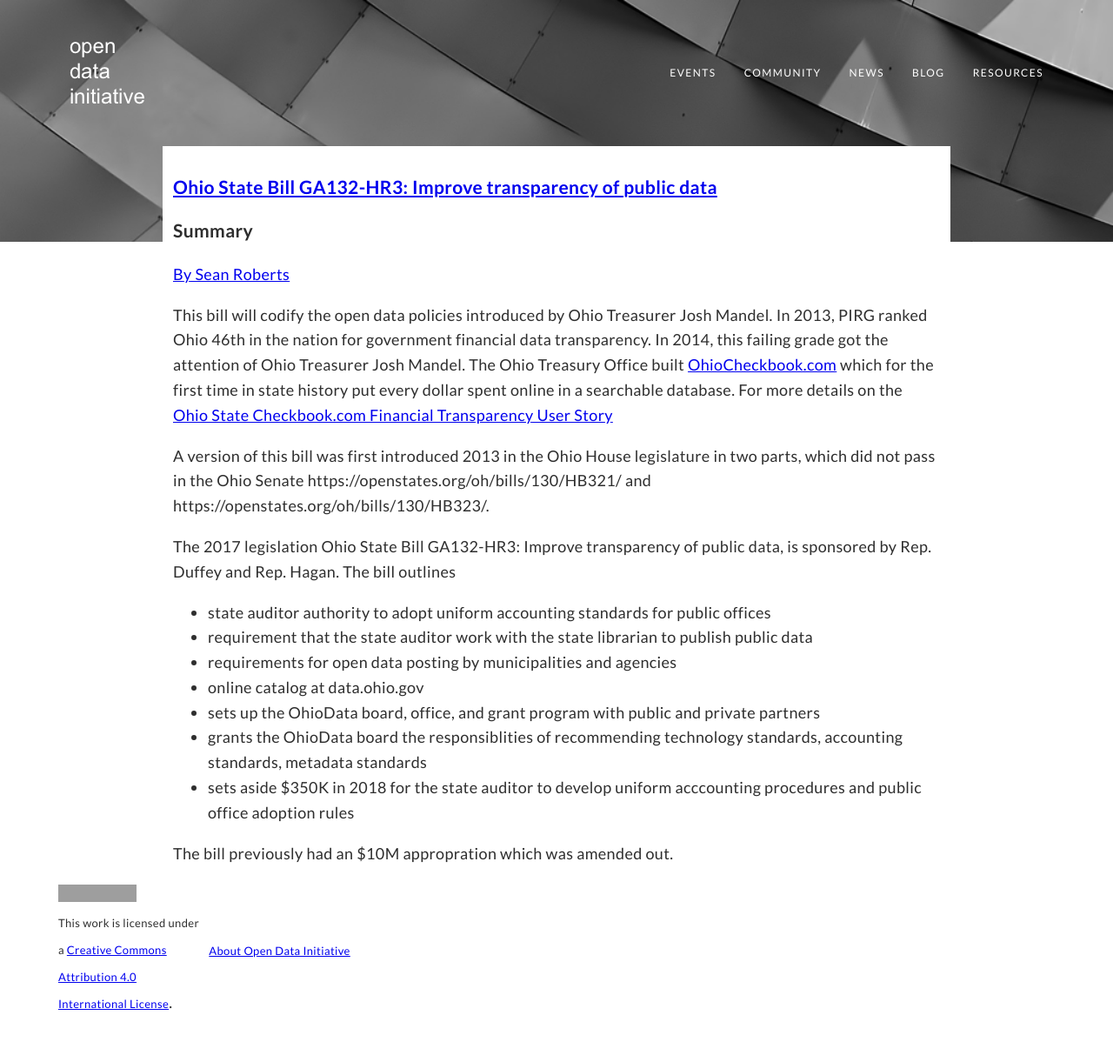
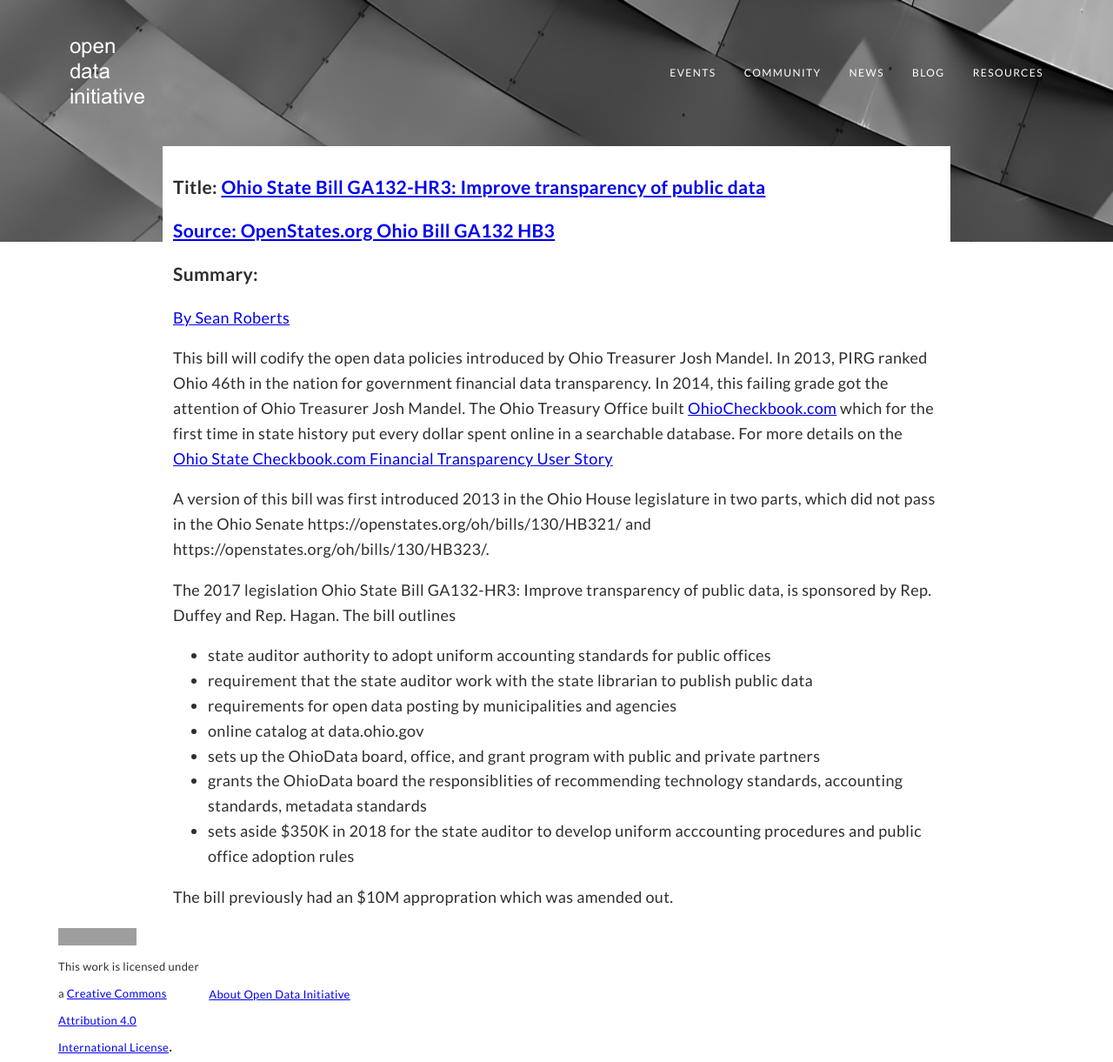
Before and after one commit to opendatainitiative/opendatainitiative.github.io, a Jekyll site: the page built from _posts/2017-02-01-ohio.md, in a window 1280 px wide. Shown: the whole page at 87% size. Built offline with Jekyll 4.4.1, drawn with Linux system fonts in a browser that asks for light colours; before the commit the page ends 1171 px from its top, so only the background shows below that; grey boxes are pictures that could not be loaded.

Commit message:
added source

```diff
--- a/_posts/2017-02-01-ohio.md
+++ b/_posts/2017-02-01-ohio.md
@@ -5,12 +5,14 @@ date:   2017-02-01 08:00 -0500
 categories: legislation
 source: https://openstates.org/oh/bills/132/HB3/
 ---
-<h3><a href="/assets/doc/2017-02-01-ohio-ga132-hr3.pdf" frame="_blank">Ohio State Bill GA132-HR3: Improve transparency of public data</a></h3>
+<h3>Title: <a href="/assets/doc/2017-02-01-ohio-ga132-hr3.pdf" frame="_blank">Ohio State Bill GA132-HR3: Improve transparency of public data</a></h3>
 
-<h3>Summary</h3>
-<a href="/about">By Sean Roberts</a>
+### [Source: OpenStates.org Ohio Bill GA132 HB3](https://openstates.org/oh/bills/132/HB3/)
 
-This bill will codify the open data policies introduced by Ohio Treasurer Josh Mandel. In 2013, PIRG ranked Ohio 46th in the nation for government financial data transparency. In 2014, this failing grade got the attention of Ohio Treasurer Josh Mandel. The Ohio Treasury Office built <a href="http://www.ohiocheckbook.com/" frame="_blank">OhioCheckbook.com</a> which for the first time in state history put every dollar spent online in a searchable database. For more details on the <a href="https://opendatainitiative.github.io/blog/2017-12-18-user-story-ohio-treasury-office/" frame="_blank">Ohio State Checkbook.com Financial Transparency User Story</a>
+### Summary:
+[By Sean Roberts](/about)
+
+This bill will codify the open data policies introduced by Ohio Treasurer Josh Mandel. In 2013, PIRG ranked Ohio 46th in the nation for government financial data transparency. In 2014, this failing grade got the attention of Ohio Treasurer Josh Mandel. The Ohio Treasury Office built [OhioCheckbook.com](http://www.ohiocheckbook.com/) which for the first time in state history put every dollar spent online in a searchable database. For more details on the [Ohio State Checkbook.com Financial Transparency User Story](https://opendatainitiative.github.io/blog/2017-12-18-user-story-ohio-treasury-office/)
 
 A version of this bill was first introduced 2013 in the Ohio House legislature in two parts, which did not pass in the Ohio Senate https://openstates.org/oh/bills/130/HB321/ and https://openstates.org/oh/bills/130/HB323/.
 
```
